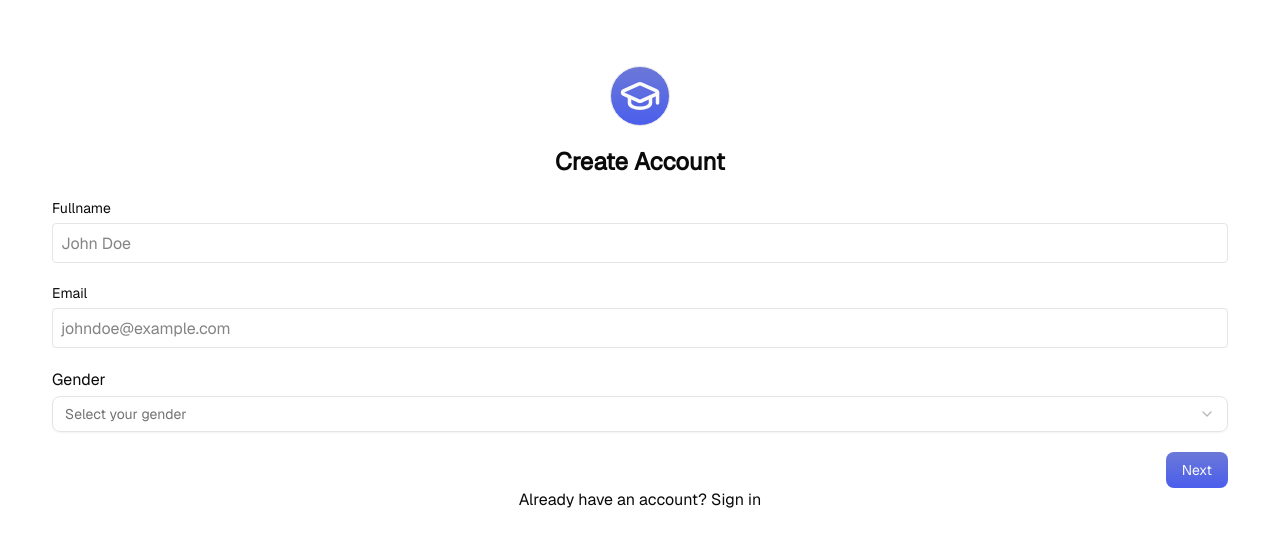
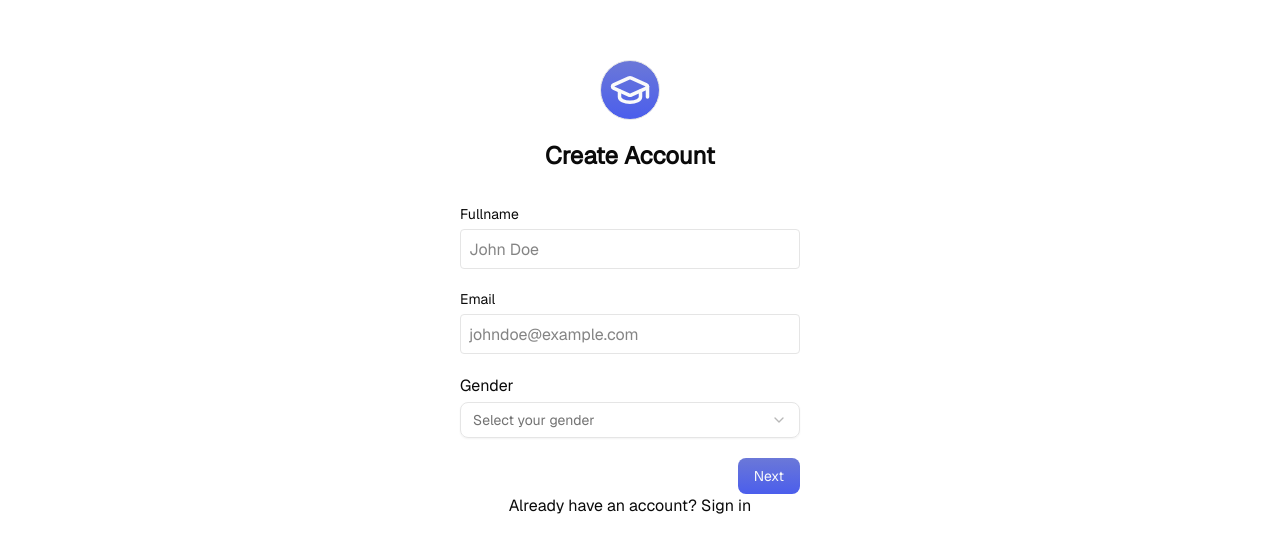
Before and after one commit to nUnitecch/LASUWEBAPP-Frontend, a Next.js app: page /auth/signup in a window 1280 px wide. Shown: the part 101-654 px from the top of the page. Built offline with nearby package versions, Linux system fonts and the light colour scheme.

Commit message:
chore: refactor the AuthLayout style to solve the unnecessary scroll problem

```diff
--- a/app/auth/layout.tsx
+++ b/app/auth/layout.tsx
@@ -4,8 +4,11 @@
   children: React.ReactNode;
 }) {
   return (
-    <div className="w-full h-screen flex justify-center items-center">
-      {children}
+    // <div className="w-full min-h-screen flex justify-center items-center overflow-x-hidden">
+    //   {children}
+    // </div>
+    <div className="min-h-screen flex flex-col justify-center items-center">
+      <div className="w-full max-w-md px-6">{children}</div>
     </div>
   );
 }
--- a/app/auth/signin/page.tsx
+++ b/app/auth/signin/page.tsx
@@ -34,7 +34,7 @@
         </p>
       </div>
       <FormProvider {...methods}>
-        <form className="m-5" onSubmit={handleSubmit(onSubmit)}>
+        <form className="p-5" onSubmit={handleSubmit(onSubmit)}>
           <div className="fields flex flex-col gap-3 mb-5">
             <FormField
               name="email"
--- a/app/auth/signup/page.tsx
+++ b/app/auth/signup/page.tsx
@@ -66,7 +66,7 @@
         <h1 className="text-2xl font-semibold my-3">Create Account</h1>
       </div>
       <FormProvider {...methods}>
-        <form className="m-5" onSubmit={handleSubmit(onSubmit)}>
+        <form className="p-5" onSubmit={handleSubmit(onSubmit)}>
           <>
             {steps === 1 && (
               <div className="fields flex flex-col gap-5 mb-5">
--- a/app/globals.css
+++ b/app/globals.css
@@ -180,6 +180,14 @@
 }
 
 @layer base {
+  html,
+  body {
+    margin: 0;
+    padding: 0;
+    height: 100%;
+    width: 100%;
+  }
+
   * {
     @apply border-border outline-ring/50;
   }
```
